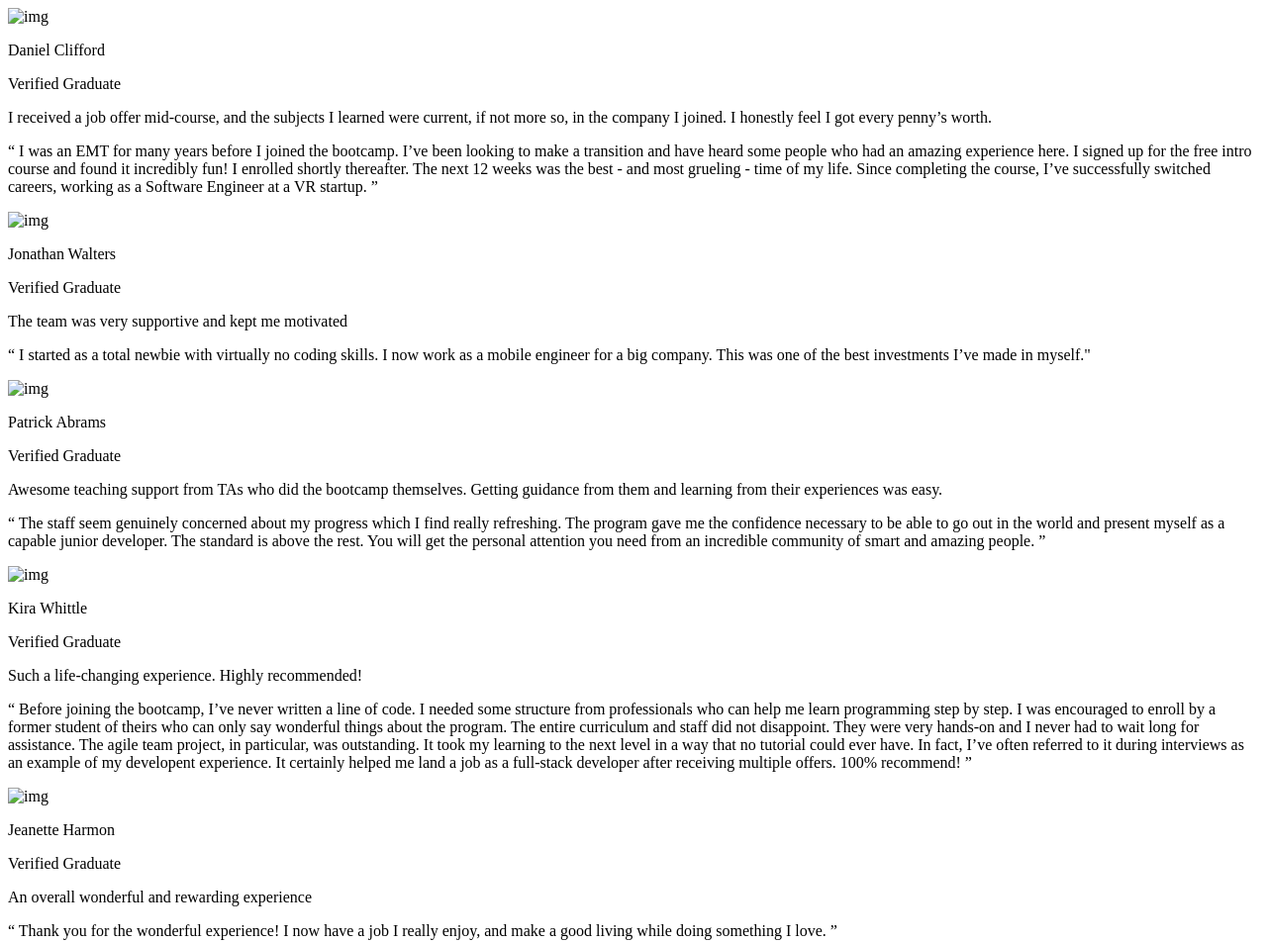
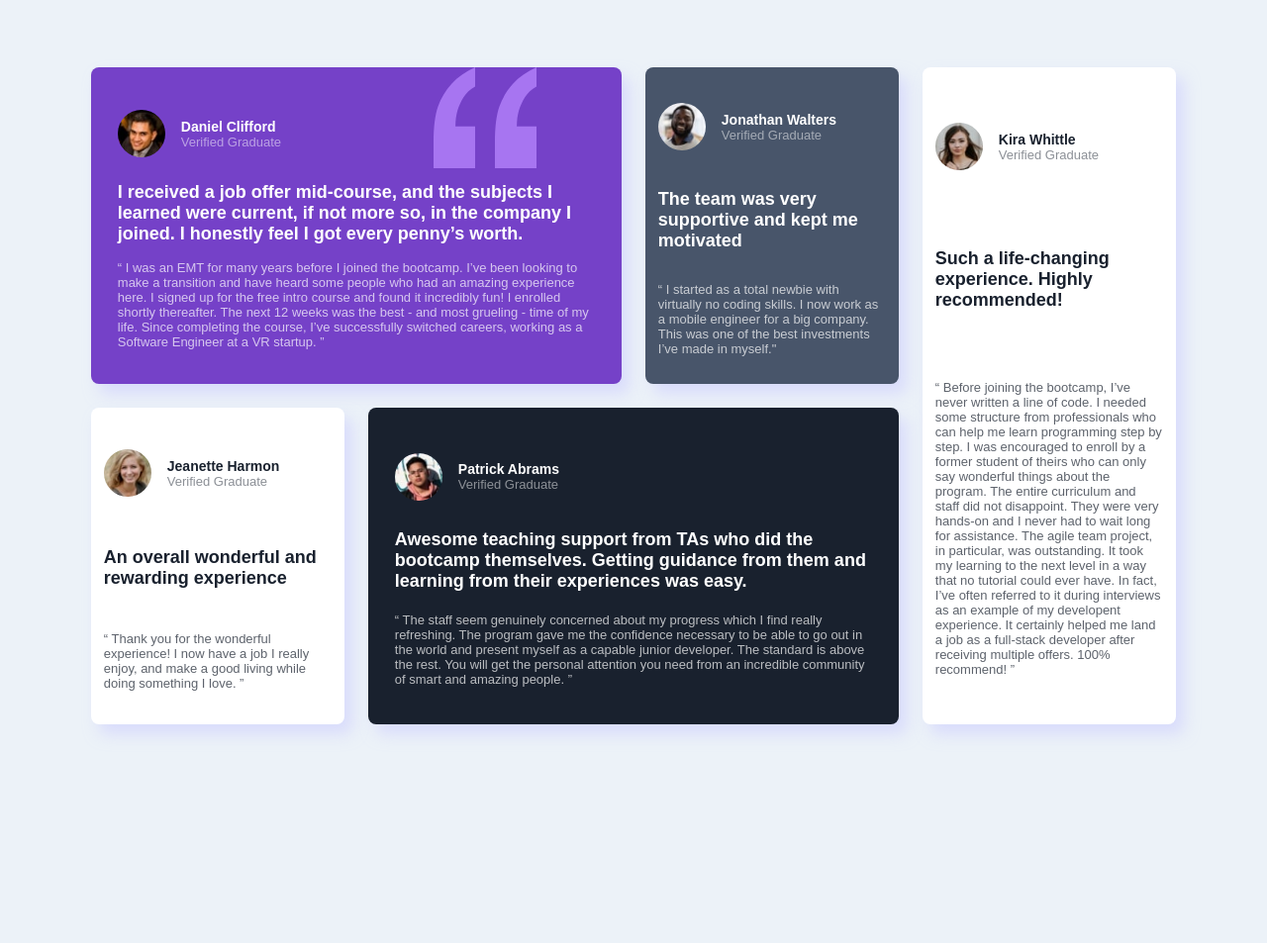
Before and after one commit to AdithyanSV/learning-grid, a plain HTML site: page index.html in a window 1280 px wide. Shown: the whole page at 99% size. After the commit the page ends 800 px from the top, so only its background shows below. Drawn offline with Linux system fonts and the light colour scheme; a web font is replaced by a local one.

Commit message:
Finished everything except padding and spacing issues along with shadows

```diff
--- a/index.html
+++ b/index.html
@@ -4,13 +4,16 @@
     <meta charset="UTF-8">
     <meta http-equiv="X-UA-Compatible" content="IE=edge">
     <meta name="viewport" content="width=device-width, initial-scale=1.0">
-    <title>Document</title>
+    <title>Testimonies</title>
+    <link rel="stylesheet" href="styles.css">
+    <link rel='icon' href="sources/favicon-32x32.png">
+    <link href="https://fonts.google.com/specimen/Barlow+Semi+Condensed" rel='stylesheet' type='text/css'>
 </head>
 <body>
     <div class='box'>
-        <div class='sub'>
+        <div class='sub h2 wh' id='dan'>
             <div class='person'>
-                <img src="" alt="img">
+                <img src="sources/image-daniel.jpg" alt="img">
                 <div class='bio'>
                     <p class='name'>Daniel Clifford</p>
                     <p class='stat'>Verified Graduate</p>
@@ -19,9 +22,9 @@
             <p class='head'>I received a job offer mid-course, and the subjects I learned were current, if not more so, in the company I joined. I honestly feel I got every penny’s worth.</p>
             <p class='txt'>“ I was an EMT for many years before I joined the bootcamp. I’ve been looking to make a transition and have heard some people who had an amazing experience here. I signed up for the free intro course and found it incredibly fun! I enrolled shortly thereafter. The next 12 weeks was the best - and most grueling - time of my life. Since completing the course, I’ve successfully switched careers, working as a Software Engineer at a VR startup. ”</p>
         </div>
-        <div class='sub'>
+        <div class='sub wh' id='jon'>
             <div class='person'>
-                <img src="" alt="img">
+                <img src="sources/image-jonathan.jpg" alt="img">
                 <div class='bio'>
                     <p class='name'>Jonathan Walters</p>
                     <p class='stat'>Verified Graduate</p>
@@ -30,9 +33,31 @@
             <p class='head'>The team was very supportive and kept me motivated </p>
             <p class='txt'>“ I started as a total newbie with virtually no coding skills. I now work as a mobile engineer for a big company. This was one of the best investments I’ve made in myself."</p>
         </div>
-        <div class='sub'>
+        <div class='sub v2 bl' id='kira'>
+            <div class='person' >
+                <img src="sources/image-kira.jpg" alt="img">
+                <div class='bio'>
+                    <p class='name'>Kira Whittle</p>
+                    <p class='stat'>Verified Graduate</p>
+                </div>
+            </div>
+            <p class='head'>Such a life-changing experience. Highly recommended!</p>
+            <p class='txt'>“ Before joining the bootcamp, I’ve never written a line of code. I needed some structure from professionals who can help me learn programming step by step. I was encouraged to enroll by a former student of theirs who can only say wonderful things about the program. The entire curriculum and staff did not disappoint. They were very hands-on and I never had to wait long for assistance. The agile team project, in particular, was outstanding. It took my learning to the next level in a way that no tutorial could ever have. In fact, I’ve often referred to it during interviews as an example of my developent experience. It certainly helped me land a job as a full-stack developer after receiving multiple offers. 100% recommend! ”</p>
+        </div>
+        <div class='sub bl' id='jean'>
             <div class='person'>
-                <img src="" alt="img">
+                <img src="sources/image-jeanette.jpg" alt="img">
+                <div class='bio'>
+                    <p class='name'>Jeanette Harmon</p>
+                    <p class='stat'>Verified Graduate</p>
+                </div>
+            </div>
+            <p class='head'>An overall wonderful and rewarding experience</p>
+            <p class='txt'>“ Thank you for the wonderful experience! I now have a job I really enjoy, and make a good living while doing something I love. ”</p>
+        </div>
+        <div class='sub h2 wh' id='pat'>
+            <div class='person'>
+                <img src="sources/image-patrick.jpg" alt="img">
                 <div class='bio'>
                     <p class='name'>Patrick Abrams</p>
                     <p class='stat'>Verified Graduate</p>
@@ -41,28 +66,6 @@
             <p class='head'>Awesome teaching support from TAs who did the bootcamp themselves. Getting guidance from them and learning from their experiences was easy.</p>
             <p class='txt'>“ The staff seem genuinely concerned about my progress which I find really refreshing. The program gave me the confidence necessary to be able to go out in the world and present myself as a capable junior developer. The standard is above the rest. You will get the personal attention you need from an incredible community of smart and amazing people. ”</p>
         </div>
-        <div class='sub'>
-            <div class='person'>
-                <img src="" alt="img">
-                <div class='bio'>
-                    <p class='name'>Kira Whittle</p>
-                    <p class='stat'>Verified Graduate</p>
-                </div>
-            </div>
-            <p class='head'>Such a life-changing experience. Highly recommended!</p>
-            <p class='txt'>“ Before joining the bootcamp, I’ve never written a line of code. I needed some structure from professionals who can help me learn programming step by step. I was encouraged to enroll by a former student of theirs who can only say wonderful things about the program. The entire curriculum and staff did not disappoint. They were very hands-on and I never had to wait long for assistance. The agile team project, in particular, was outstanding. It took my learning to the next level in a way that no tutorial could ever have. In fact, I’ve often referred to it during interviews as an example of my developent experience. It certainly helped me land a job as a full-stack developer after receiving multiple offers. 100% recommend! ”</p>
-        </div>
-        <div class='sub'>
-            <div class='person'>
-                <img src="" alt="img">
-                <div class='bio'>
-                    <p class='name'>Jeanette Harmon</p>
-                    <p class='stat'>Verified Graduate</p>
-                </div>
-            </div>
-            <p class='head'>An overall wonderful and rewarding experience</p>
-            <p class='txt'>“ Thank you for the wonderful experience! I now have a job I really enjoy, and make a good living while doing something I love. ”</p>
-        </div>
     </div>
 </body>
 </html>
--- a/styles.css
+++ b/styles.css
@@ -0,0 +1,97 @@
+
+*{
+	margin: 0;
+	padding: 0;
+}
+body{
+    background-color: hsl(210, 46%, 95%);
+    color: hsl(219, 29%, 14%);
+    display: flex;
+    flex-direction: column;
+    justify-content: center;
+    align-items: center;
+    font-family: 'Barlow Semi Condensed', sans-serif;
+    font-size: 13px;
+}
+.box{
+    display: grid;
+    grid-template-columns: repeat(4, 20vw);
+    grid-template-rows:  repeat(2, 40vh);
+    width: 100vh;
+    height: 100vh;
+    align-content: center;
+    justify-content: center;
+    gap: 3vh;
+}
+.sub{
+    width: 90%;
+    padding: 5%;
+    box-shadow: 8px 10px 15px hsla(241, 100%, 89%, 50%);
+    background: #bbbbbb;
+    display: flex;
+    flex-direction: column;
+    justify-content: space-around;
+    border-radius: 1vh;
+}
+.person{
+    display: flex;
+    align-items: center;
+    gap: 2vh;
+    height: 8vh;
+}
+.bio{
+    display: flex;
+    flex-direction: column;
+    justify-content: space-between;
+}
+img{
+    width: 6vh;
+    border-radius: 3vh;
+}
+.name{
+    font-weight: 600;
+    font-size: 14px;
+}
+.stat{
+    font-weight: 500;
+    opacity: 50%;
+}
+.head{
+    font-weight: 600;
+    font-size: 18px;
+    height: max-content;
+}
+.txt{
+    opacity: 70%;
+    height: max-content;
+}
+.h2{
+    grid-column: span 2;
+}
+.v2{
+    grid-row: span 2;
+}
+#dan{
+    background: hsl(263, 55%, 52%);
+    background-image: url(sources/bg-pattern-quotation.svg);
+    background-repeat: no-repeat;
+    background-position: 80% top;
+}
+#jon{
+    background: hsl(217, 19%, 35%);
+}
+#kira{
+    background: hsl(0, 0%, 100%);
+}
+#jean{
+    background: hsl(0, 0%, 100%);
+}
+#pat{
+    background: hsl(219, 29%, 14%);
+}
+.wh{
+    color: hsl(0, 0%, 100%);
+}
+.bl{
+    color:hsl(219, 29%, 14%);
+}
```
Also changed, not shown: sources/bg-pattern-quotation.svg (added), sources/favicon-32x32.png (added), sources/image-daniel.jpg (added), sources/image-jeanette.jpg (added), sources/image-jonathan.jpg (added), sources/image-kira.jpg (added), sources/image-patrick.jpg (added).
